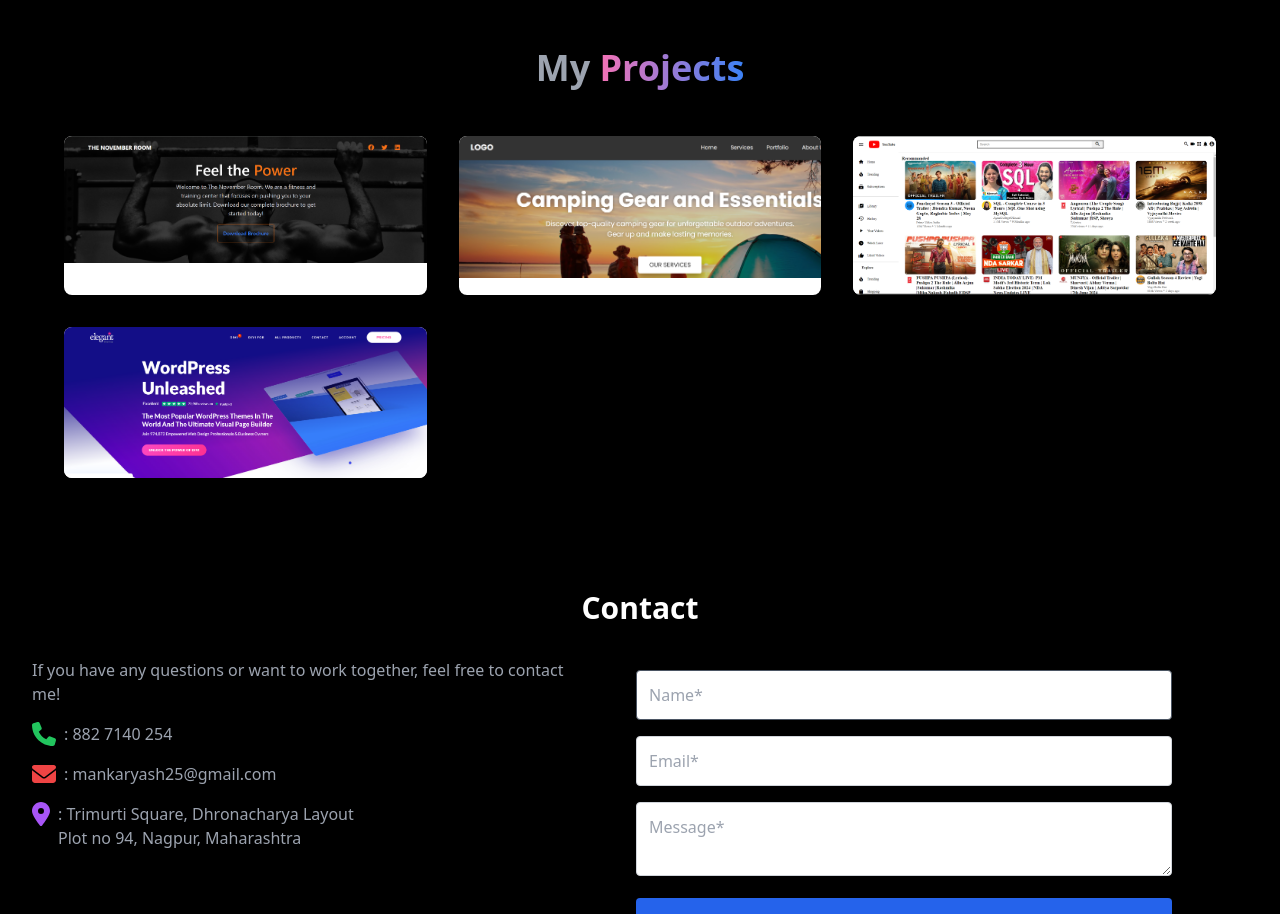
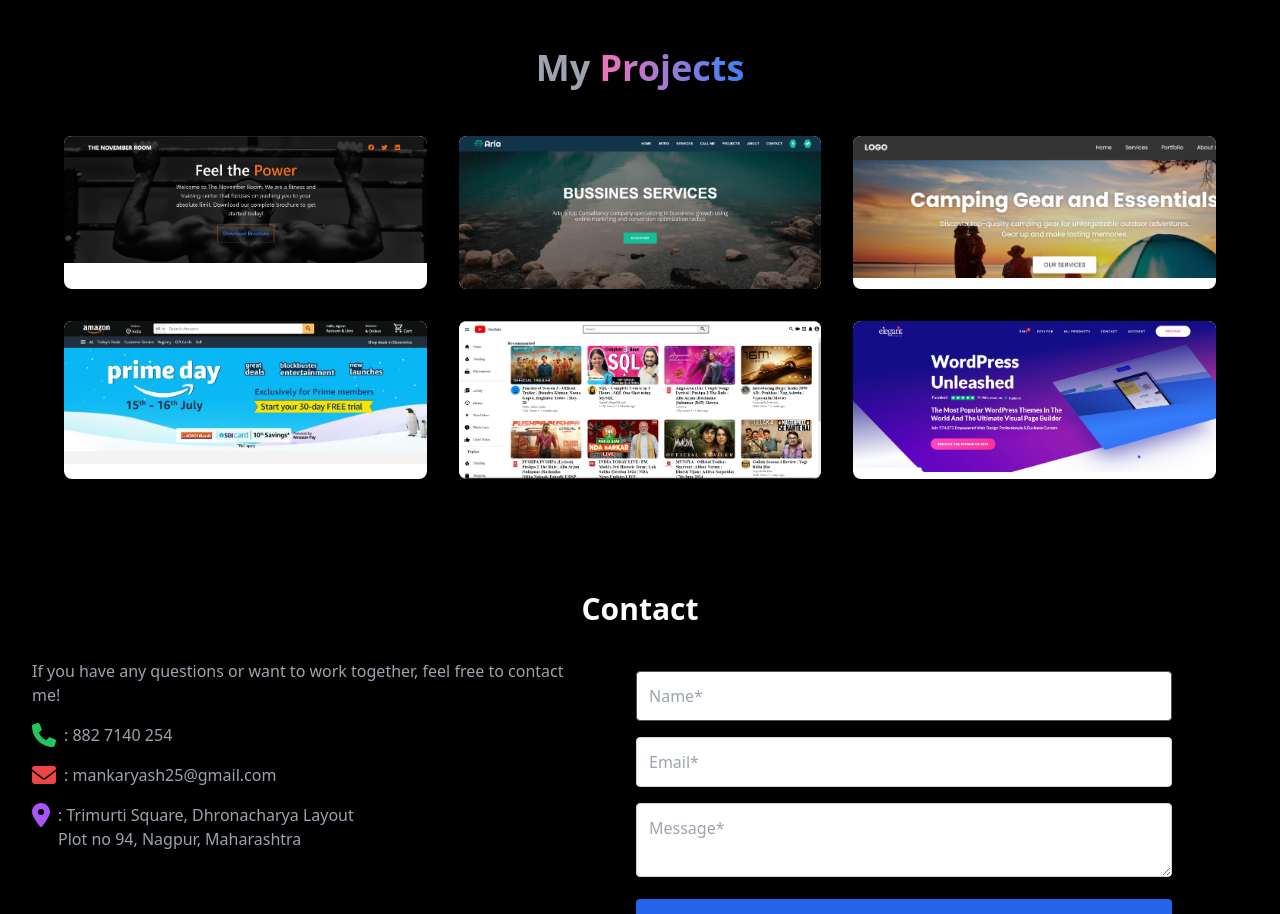
Before and after one commit to YashMankar1812/Portfolio, a React (Vite) app: page / in a window 1280 px wide. Shown: the part 1800-2714 px from the top of the page. Built offline with nearby package versions, Linux system fonts and the light colour scheme.

Commit message:
updated all file third commit

```diff
--- a/src/components/Project.jsx
+++ b/src/components/Project.jsx
@@ -1,4 +1,10 @@
 import React from 'react';
+import GymImage from 'src/assets/Gym.png';
+import BusinessImage from 'src/assets/Bussiness.png';
+import CampingImage from 'src/assets/Camping.png';
+import AmazonImage from 'src/assets/Amazon.png';
+import YouTubeImage from 'src/assets/youtube.png';
+import DiviTeamImage from 'src/assets/Screenshot2024-06-29.png';
 
 const Projects = () => {
   const projects = [
@@ -7,21 +13,21 @@
       imgSrc : 'src/assets/Gym.png',
       link: 'https://gym-project-green-delta.vercel.app/',
     },
-    // {
-    //   title: 'Business Page',
-    //   imgSrc: 'src/assets/Bussiness.png',
-    //   link: 'https://yashmankar1812.github.io/BussinessPage/',
-    // },
+    {
+      title: 'Business Page',
+      imgSrc: 'src/assets/Bussiness.png',
+      link: 'https://yashmankar1812.github.io/BussinessPage/',
+    },
     {
       title: 'Camping Services',
       imgSrc: 'src/assets/Camping.png',
-      link: 'https://yashmankar1812.github.io/Weekly-T-4/#services',
+      link: 'weekly-t-4.vercel.app',
     },
-    // {
-    //   title: 'Amazon UI',
-    //   imgSrc: 'src/assets/Amazon.png',
-    //   link: 'https://yashmankar1812.github.io/Weekly_Test-5/#',
-    // },
+    {
+      title: 'Amazon UI',
+      imgSrc: 'src/assets/Amazon.png',
+      link: 'https://yashmankar1812.github.io/Weekly_Test-5/#',
+    },
     {
       title: 'YouTube UI',
       imgSrc: 'src/assets/youtube.png',
```
Also changed, not shown: src/App.jsx (+7 -3 lines).
